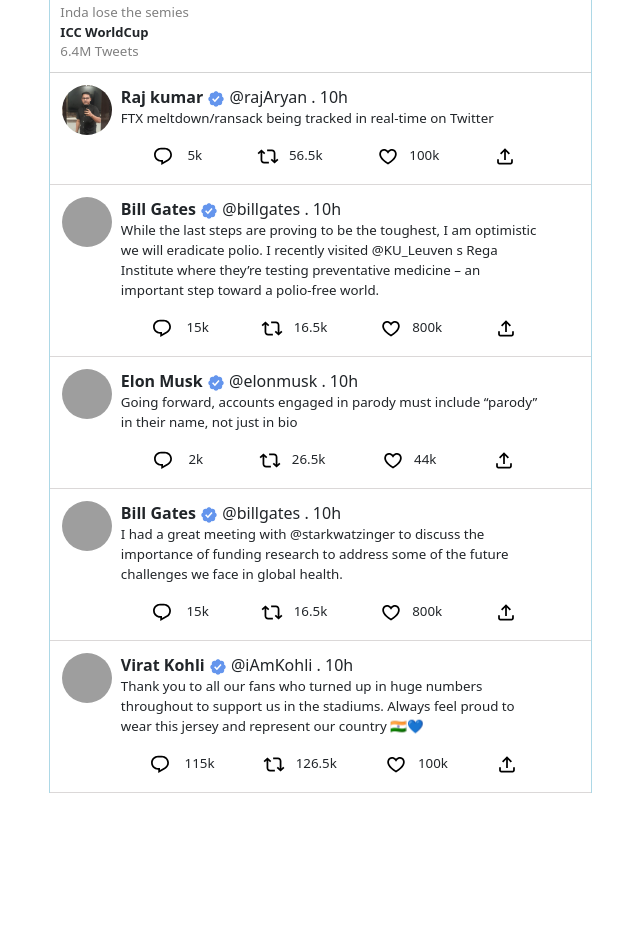
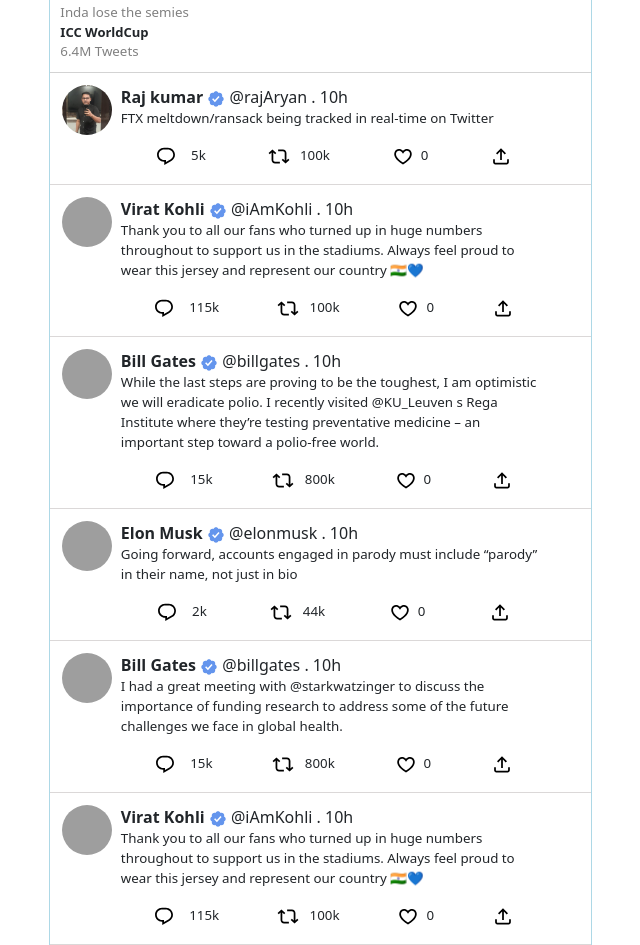
Before and after one commit to rajkr26/-Twitter-B-8-Raj-Kumar, a React app: page / in a window 1280 px wide. Shown: the part 912-1857 px from the top of the page, without its empty margins (271-911 px from the left). Before the commit the page ends 1705 px from the top, so only its background shows below. Built offline with nearby package versions, Linux system fonts and the light colour scheme; grey boxes are pictures that could not be loaded.

Commit message:
created like button and fungtion

```diff
--- a/public/TweetData.json
+++ b/public/TweetData.json
@@ -1,45 +1,55 @@
-[{
+[
+    {  "id":"0",
     "authorName":"Raj kumar",
     "authorImg":"./raj-dp.jpg",
     "text":"FTX meltdown/ransack being tracked in real-time on Twitter",
     "UserName":"@rajAryan",
-    "likes":"56.5k",
+    "likes":0,
     "retweets":"100k",
     "comments":"5k"
 },
-{
+{   "id":"1",
+    "authorName":"Virat Kohli",
+    "authorImg":"https://pbs.twimg.com/profile_images/1562753500726976514/EPSUNyR3_400x400.jpg",
+    "text":"Thank you to all our fans who turned up in huge numbers throughout to support us in the stadiums. Always feel proud to wear this jersey and represent our country 🇮🇳💙",
+    "UserName":"@iAmKohli",
+    "likes":0,
+    "retweets":"100k",
+    "comments":"115k"
+},
+{   "id":"2",
     "authorName":"Bill Gates",
     "authorImg":"https://pbs.twimg.com/profile_images/1564398871996174336/M-hffw5a_400x400.jpg",
     "text":"While the last steps are proving to be the toughest, I am optimistic we will eradicate polio. I recently visited @KU_Leuven s Rega Institute where they’re testing preventative medicine – an important step toward a polio-free world.",
     "UserName":"@billgates",
-    "likes":"16.5k",
+    "likes":0,
     "retweets":"800k",
     "comments":"15k"
 },
-{
+{   "id":"3",
     "authorName":"Elon Musk",
     "authorImg":"https://upload.wikimedia.org/wikipedia/commons/thumb/3/34/Elon_Musk_Royal_Society_%28crop2%29.jpg/1200px-Elon_Musk_Royal_Society_%28crop2%29.jpg",
     "text":"Going forward, accounts engaged in parody must include “parody” in their name, not just in bio",
     "UserName":"@elonmusk",
-    "likes":"26.5k",
+    "likes":0,
     "retweets":"44k",
     "comments":"2k"
 },
-{
+{   "id":"4",
     "authorName":"Bill Gates",
     "authorImg":"https://pbs.twimg.com/profile_images/1564398871996174336/M-hffw5a_400x400.jpg",
     "text":"I had a great meeting with  @starkwatzinger  to discuss the importance of funding research to address some of the future challenges we face in global health.",
     "UserName":"@billgates",
-    "likes":"16.5k",
+    "likes":0,
     "retweets":"800k",
     "comments":"15k"
 },
-{
+{   "id":"5",
     "authorName":"Virat Kohli",
     "authorImg":"https://pbs.twimg.com/profile_images/1562753500726976514/EPSUNyR3_400x400.jpg",
     "text":"Thank you to all our fans who turned up in huge numbers throughout to support us in the stadiums. Always feel proud to wear this jersey and represent our country 🇮🇳💙",
     "UserName":"@iAmKohli",
-    "likes":"126.5k",
+    "likes":0,
     "retweets":"100k",
     "comments":"115k"
 }]
--- a/src/components/feedOption/FeedOption.js
+++ b/src/components/feedOption/FeedOption.js
@@ -11,6 +11,7 @@
 
     const[Trendings, setTrendings] = useState([])
     const[tweet, setTweets] = useState([])
+    const[count, setcount] = useState(0)
 
     useEffect(() => {
         fetch("trendData.json")
@@ -28,6 +29,18 @@
           });
       }, []);
 
+
+      function Like(params){
+        let likes=tweet[params].likes
+        if(tweet[params].likes===0){
+        tweet[params].likes=1
+        }else{
+          tweet[params].likes=0
+        }
+        setTweets(tweet)
+        console.log(tweet)
+        setcount(count+1)
+      }
 
     return (
             <div>
@@ -69,19 +82,14 @@
                 </div>
 
 
-           {
-               Trendings.map(content=>
-                <Trending data ={content}/>
-               )
 
-           }
+             {Trendings.map(content=><Trending data ={content}/>)}
 
-            {
-               tweet.map(tweet=>
-                <Tweets data ={tweet}/>
-               )
+             {tweet.map(tweet=><Tweets data ={tweet}  Like={Like} />) }
 
-            }
+
+
+
             </div>
     )
 }
--- a/src/components/feedOption/Tweet/Tweet.js
+++ b/src/components/feedOption/Tweet/Tweet.js
@@ -7,13 +7,16 @@
   function profile(){
     navigate('/profile',true)
   }
+  // console.log(props.likes)
 
   return (
     <div className="tweet-container">
       <div className="profile-photo-div">
         <img  onClick={profile} src={props.data.authorImg} alt="" />
       </div>
+
 {/* <------------------------------------------------------> */}
+
       <div className="content-box">
 
          <div className="header">
@@ -50,16 +53,16 @@
                <g>  <path d="M4.5 3.88l4.432 4.14-1.364 1.46L5.5 7.55V16c0 1.1.896 2 2 2H13v2H7.5c-2.209 0-4-1.79-4-4V7.55L1.432 9.48.068 8.02 4.5 3.88zM16.5 6H11V4h5.5c2.209 0 4 1.79 4 4v8.45l2.068-1.93 1.364 1.46-4.432 4.14-4.432-4.14 1.364-1.46 2.068 1.93V8c0-1.1-.896-2-2-2z"></path></g>
             </svg>
 
-            &nbsp;{props.data.likes}
+            &nbsp;{props.data.retweets}
           </div>
 
-        <div className='like' >
+        <div className='like' onClick={()=>props.Like(props.data.id)}>
 
             <svg width="18px"height="18px"viewBox="0 0 24 24"aria-hidden="true" class="r-4qtqp9 r-yyyyoo r-1xvli5t r-dnmrzs r-bnwqim r-1plcrui r-lrvibr r-1hdv0qi">
                  <g> <path d="M16.697 5.5c-1.222-.06-2.679.51-3.89 2.16l-.805 1.09-.806-1.09C9.984 6.01 8.526 5.44 7.304 5.5c-1.243.07-2.349.78-2.91 1.91-.552 1.12-.633 2.78.479 4.82 1.074 1.97 3.257 4.27 7.129 6.61 3.87-2.34 6.052-4.64 7.126-6.61 1.111-2.04 1.03-3.7.477-4.82-.561-1.13-1.666-1.84-2.908-1.91zm4.187 7.69c-1.351 2.48-4.001 5.12-8.379 7.67l-.503.3-.504-.3c-4.379-2.55-7.029-5.19-8.382-7.67-1.36-2.5-1.41-4.86-.514-6.67.887-1.79 2.647-2.91 4.601-3.01 1.651-.09 3.368.56 4.798 2.01 1.429-1.45 3.146-2.1 4.796-2.01 1.954.1 3.714 1.22 4.601 3.01.896 1.81.846 4.17-.514 6.67z"></path> </g>
             </svg>
 
-            &nbsp;{props.data.retweets}
+            {props.data.likes}
 
         </div>
 
--- a/src/components/mainProfile/profileMain.js
+++ b/src/components/mainProfile/profileMain.js
@@ -14,6 +14,7 @@
 
 const [follow, setFollow] = useState(false)
 const [tweet, setTweet] = useState([])
+const[count, setcount] = useState(0)
 
 useEffect(() => {
     fetch("Raj-tweetData.json")
@@ -23,6 +24,18 @@
       });
   }, []);
 
+
+  function Like(params){
+    let likes=tweet[params].likes
+    if(tweet[params].likes===0){
+    tweet[params].likes=1
+    }else{
+      tweet[params].likes=0
+    }
+    setTweet(tweet)
+    console.log(tweet)
+    setcount(count+1)
+}
 
   return(
 
@@ -34,7 +47,7 @@
 
         <div className='profile-header'>
             <div className='profile-back-btn'>
-               <a onClick={home}> <svg height={20} width={20} viewBox="0 0 24 24" aria-hidden="true" class="r-18jsvk2 r-4qtqp9 r-yyyyoo r-z80fyv r-dnmrzs r-bnwqim r-1plcrui r-lrvibr r-19wmn03"><g><path d="M7.414 13l5.043 5.04-1.414 1.42L3.586 12l7.457-7.46 1.414 1.42L7.414 11H21v2H7.414z"></path></g></svg></a>
+               <a onClick={home}> <svg height={20} width={20} viewBox="0 0 24 24" aria-hidden="true" className="r-18jsvk2 r-4qtqp9 r-yyyyoo r-z80fyv r-dnmrzs r-bnwqim r-1plcrui r-lrvibr r-19wmn03"><g><path d="M7.414 13l5.043 5.04-1.414 1.42L3.586 12l7.457-7.46 1.414 1.42L7.414 11H21v2H7.414z"></path></g></svg></a>
             </div>
 
              <div>
@@ -45,7 +58,7 @@
              </div>
 
              <span>
-                    <svg fill="cornflowerblue" width="18px" height="18px"viewBox="0 0 24 24"aria-label="Verified account"role="img" class="r-1cvl2hr r-4qtqp9 r-yyyyoo r-1xvli5t r-9cviqr r-f9ja8p r-og9te1 r-bnwqim r-1plcrui r-lrvibr">
+                    <svg fill="cornflowerblue" width="18px" height="18px"viewBox="0 0 24 24"aria-label="Verified account"role="img" className="r-1cvl2hr r-4qtqp9 r-yyyyoo r-1xvli5t r-9cviqr r-f9ja8p r-og9te1 r-bnwqim r-1plcrui r-lrvibr">
                         <g><path d="M22.25 12c0-1.43-.88-2.67-2.19-3.34.46-1.39.2-2.9-.81-3.91s-2.52-1.27-3.91-.81c-.66-1.31-1.91-2.19-3.34-2.19s-2.67.88-3.33 2.19c-1.4-.46-2.91-.2-3.92.81s-1.26 2.52-.8 3.91c-1.31.67-2.2 1.91-2.2 3.34s.89 2.67 2.2 3.34c-.46 1.39-.21 2.9.8 3.91s2.52 1.26 3.91.81c.67 1.31 1.91 2.19 3.34 2.19s2.68-.88 3.34-2.19c1.39.45 2.9.2 3.91-.81s1.27-2.52.81-3.91c1.31-.67 2.19-1.91 2.19-3.34zm-11.71 4.2L6.8 12.46l1.41-1.42 2.26 2.26 4.8-5.23 1.47 1.36-6.2 6.77z"></path></g>
                     </svg>
 
@@ -70,7 +83,7 @@
           <div className='profile-details'>
                <h5>{tweet.length?tweet[0].authorName:''}</h5>
                <span>
-                    <svg fill="cornflowerblue" width="18px" height="18px"viewBox="0 0 24 24"aria-label="Verified account"role="img" class="r-1cvl2hr r-4qtqp9 r-yyyyoo r-1xvli5t r-9cviqr r-f9ja8p r-og9te1 r-bnwqim r-1plcrui r-lrvibr">
+                    <svg fill="cornflowerblue" width="18px" height="18px"viewBox="0 0 24 24"aria-label="Verified account"role="img" className="r-1cvl2hr r-4qtqp9 r-yyyyoo r-1xvli5t r-9cviqr r-f9ja8p r-og9te1 r-bnwqim r-1plcrui r-lrvibr">
                         <g><path d="M22.25 12c0-1.43-.88-2.67-2.19-3.34.46-1.39.2-2.9-.81-3.91s-2.52-1.27-3.91-.81c-.66-1.31-1.91-2.19-3.34-2.19s-2.67.88-3.33 2.19c-1.4-.46-2.91-.2-3.92.81s-1.26 2.52-.8 3.91c-1.31.67-2.2 1.91-2.2 3.34s.89 2.67 2.2 3.34c-.46 1.39-.21 2.9.8 3.91s2.52 1.26 3.91.81c.67 1.31 1.91 2.19 3.34 2.19s2.68-.88 3.34-2.19c1.39.45 2.9.2 3.91-.81s1.27-2.52.81-3.91c1.31-.67 2.19-1.91 2.19-3.34zm-11.71 4.2L6.8 12.46l1.41-1.42 2.26 2.26 4.8-5.23 1.47 1.36-6.2 6.77z"></path></g>
                     </svg>
 
@@ -80,7 +93,7 @@
 
 
            <div className='d-flex'>
-           <svg viewBox="0 0 24 24" width="23px" height="23px" aria-hidden="true" class="r-14j79pv r-4qtqp9 r-yyyyoo r-1xvli5t r-1d4mawv r-dnmrzs r-bnwqim r-1plcrui r-lrvibr"><g><path d="M7 4V3h2v1h6V3h2v1h1.5C19.89 4 21 5.12 21 6.5v12c0 1.38-1.11 2.5-2.5 2.5h-13C4.12 21 3 19.88 3 18.5v-12C3 5.12 4.12 4 5.5 4H7zm0 2H5.5c-.27 0-.5.22-.5.5v12c0 .28.23.5.5.5h13c.28 0 .5-.22.5-.5v-12c0-.28-.22-.5-.5-.5H17v1h-2V6H9v1H7V6zm0 6h2v-2H7v2zm0 4h2v-2H7v2zm4-4h2v-2h-2v2zm0 4h2v-2h-2v2zm4-4h2v-2h-2v2z"></path></g></svg>
+           <svg viewBox="0 0 24 24" width="23px" height="23px" aria-hidden="true" className="r-14j79pv r-4qtqp9 r-yyyyoo r-1xvli5t r-1d4mawv r-dnmrzs r-bnwqim r-1plcrui r-lrvibr"><g><path d="M7 4V3h2v1h6V3h2v1h1.5C19.89 4 21 5.12 21 6.5v12c0 1.38-1.11 2.5-2.5 2.5h-13C4.12 21 3 19.88 3 18.5v-12C3 5.12 4.12 4 5.5 4H7zm0 2H5.5c-.27 0-.5.22-.5.5v12c0 .28.23.5.5.5h13c.28 0 .5-.22.5-.5v-12c0-.28-.22-.5-.5-.5H17v1h-2V6H9v1H7V6zm0 6h2v-2H7v2zm0 4h2v-2H7v2zm4-4h2v-2h-2v2zm0 4h2v-2h-2v2zm4-4h2v-2h-2v2z"></path></g></svg>
            <p className='join-date'>Joined June 2009</p>
            </div>
 
@@ -100,7 +113,7 @@
         </ul>
       </nav>
 
-         { tweet.map(tweet=><Tweets data ={tweet}/>   ) }
+         { tweet.map(tweet=><Tweets data ={tweet} Like={Like}/>   ) }
 
 
 
--- a/src/components/newTweetBtn/NewTweetBtn.css
+++ b/src/components/newTweetBtn/NewTweetBtn.css
@@ -17,7 +17,7 @@
     text-align: center;
     text-transform: none;
     transform: translateZ(0);
-    width: 50%;
+    width: 53%;
   }
 
   .button-9:disabled {
```
Also changed, not shown: public/Raj-tweetData.json (+21 -11 lines).
